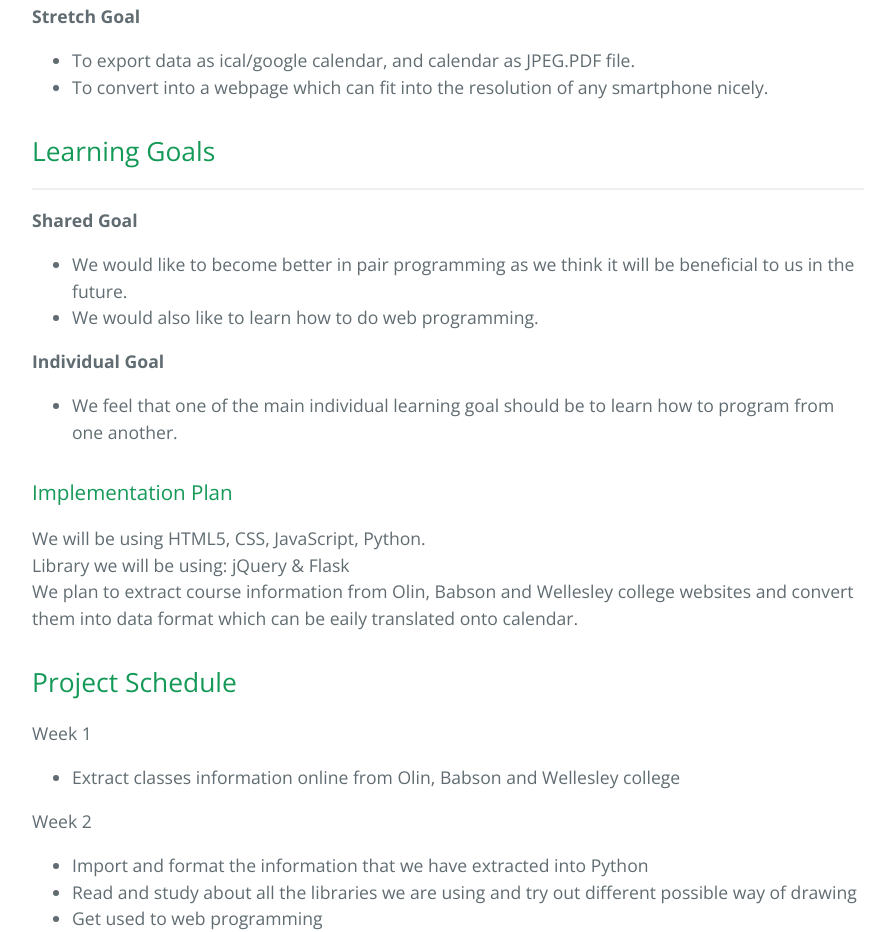
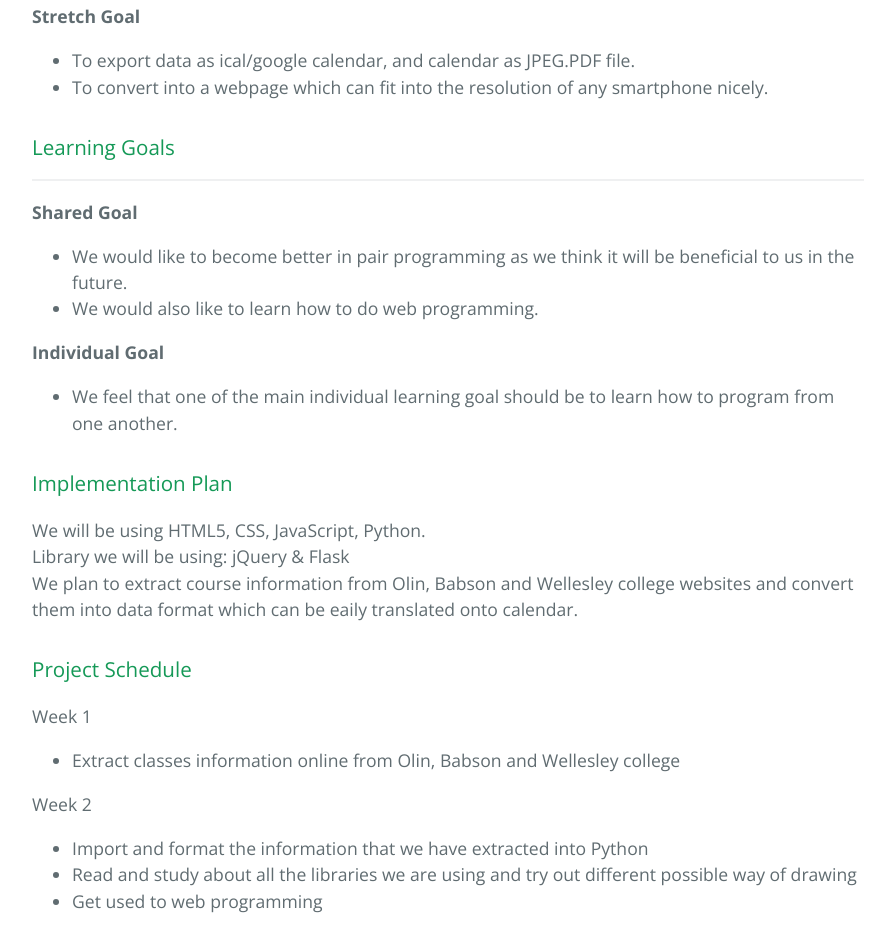
Before and after one commit to cielocean/O2, a plain HTML site: page index.html in a window 1280 px wide. Shown: the part 840-1772 px from the top of the page, without its empty margins (192-1087 px from the left). Drawn offline with nearby package versions, Linux system fonts and the light colour scheme.

```diff
--- a/index.html
+++ b/index.html
@@ -49,8 +49,8 @@
 </li>
 </ul>
 
-<h2>
-<a id="learning-goals" class="anchor" href="#learning-goals" aria-hidden="true"><span class="octicon octicon-link"></span></a>Learning Goals</h2>
+<h3>
+<a id="learning-goals" class="anchor" href="#learning-goals" aria-hidden="true"><span class="octicon octicon-link"></span></a>Learning Goals</h3>
 
 <hr>
 
@@ -76,8 +76,8 @@
 Library we will be using: jQuery &amp; Flask<br>
 We plan to extract course information from Olin, Babson and Wellesley college websites and convert them into data format which can be eaily translated onto calendar.  </p>
 
-<h2>
-<a id="project-schedule" class="anchor" href="#project-schedule" aria-hidden="true"><span class="octicon octicon-link"></span></a>Project Schedule</h2>
+<h3>
+<a id="project-schedule" class="anchor" href="#project-schedule" aria-hidden="true"><span class="octicon octicon-link"></span></a>Project Schedule</h3>
 
 <p>Week 1</p>
 
```
Also changed, not shown: params.json (+1 -1 lines).
